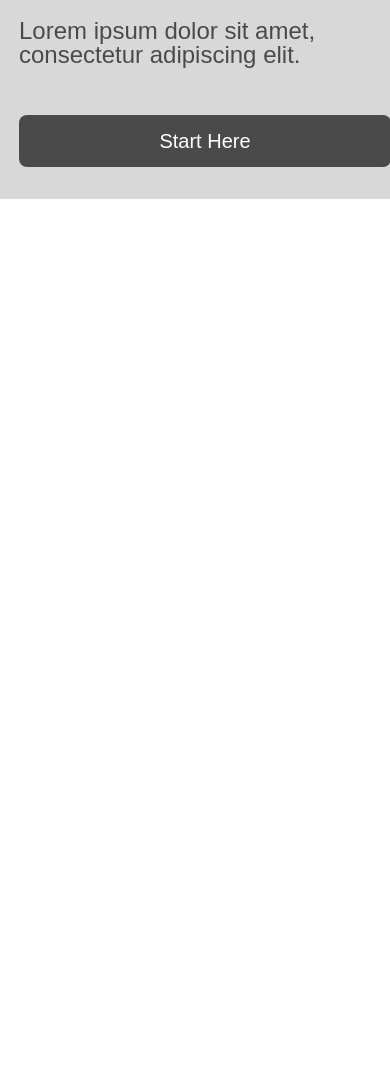
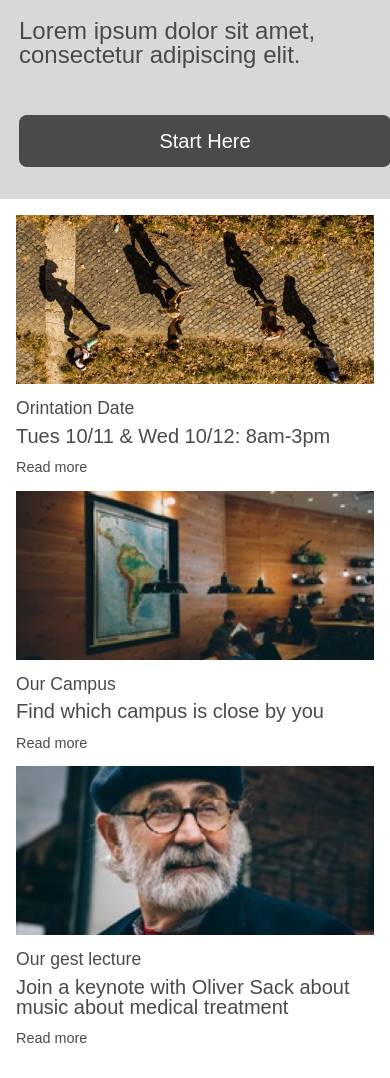
Before and after one commit to Thakorr/colmar, a plain HTML site: page index.html in a window 390 px wide. Shown: the part 544-1622 px from the top of the page. Before the commit the page ends 844 px from the top, so only its background shows below. Drawn offline with Linux system fonts and the light colour scheme; a web font is replaced by a local one.

Commit message:
banner 2

```diff
--- a/index.html
+++ b/index.html
@@ -27,7 +27,7 @@
       </nav>
   <!--MOBILE NAVBAR-->
       <nav class="mobile">
-        <a href="#"><img class="mobil-icon" src="./resources/images/ic-logo.svg" alt="Colmar Academy"/></a>
+        <a href="#"><img src="./resources/images/ic-logo.svg" alt="Colmar Academy"/></a>
         <a href="#"><i class="fas fa-school" alt="on campus"></i></a>
         <a href="#"><i class="fas fa-desktop" alt="online"></i></a>
         <a href="#"><i class="fas fa-user" alt="logon"></i></a>
@@ -50,6 +50,45 @@
     </div>
   </div>
   <!--BANNER2 CONTENT-->
+  <div class="banner2">
+    <div class="container">
+      <div class="leftside">
+        <img src="./resources/images/information-main.jpg" alt="man reading magazine"/>
+        <h2> It doesn't hurt to keep practicing</h2>
+        <p>"Curabitur vitae libero in ipsum porttitor consequat. Aliquam et commodo lectus, nec consequate neque. Sed non accumsan urna. Phasellus sed consequat ex. Etiam eget magna laoreet, efficitur dolor consequat, tristique ligula."</p>
+        <p class="signature">Emmanual, Sr Stratagist at Hiring.com</p>
+      </div>
+      <div class="rightside">
+      <div class="first-info box">
+        <img class="desktop" src="./resources/images/information-orientation.jpg" alt="brick walkway"/>
+        <img class="mobile" src="./resources/images/information-orientation-mobile.jpg" alt="brick walkway"/>
+        <div class="content">
+          <h6>Orintation Date</h6>
+          <p>Tues 10/11 & Wed 10/12: 8am-3pm</p>
+          <a href="#">Read more</a>
+        </div>
+      </div>
+      <div class="second-info box">
+        <img class="desktop" src="./resources/images/information-campus.jpg" alt="map hanging on a wall"/>
+        <img class="mobile" src="./resources/images/information-campus-mobile.jpg" alt="map hanging on a wall"/>
+        <div class="content">
+          <h6>Our Campus</h6>
+          <p>Find which campus is close by you</p>
+          <a href="link">Read more</a>
+        </div>
+      </div>
+      <div class="lecture box">
+        <img class="desktop" src="./resources/images/information-guest-lecture.jpg" alt="elderly man with a beard"/>
+        <img class="mobile" src="./resources/images/information-guest-lecture-mobile.jpg" alt="elderly man with a beard"/>
+        <div class="content">
+          <h6>Our gest lecture</h6>
+          <p>Join a keynote with Oliver Sack about music about medical treatment</p>
+          <a href="link">Read more</a>
+        </div>
+      </div>
+    </div>
+  </div>
+</div>
 </body>
 
 </html>
--- a/resources/css/style.css
+++ b/resources/css/style.css
@@ -41,8 +41,7 @@ h6 {
 }
 
 p {
-  font-weight: 400;
-  font-size: 1rem;
+  font-size: 1.25rem;
 }
 
 /* HEADER/NAVBAR CSS */
@@ -206,3 +205,124 @@ nav.mobile {
 }
 
 /* BANNER2 CSS */
+
+.banner2 .container {
+  display: flex;
+  justify-content: space-between;
+}
+
+.banner2 .leftside h2 {
+  padding-top: 2rem;
+}
+
+.banner2 .leftside p {
+  padding: 1.5rem 1.5rem 1.5rem 0;
+}
+
+.signature {
+  font-size: .75rem;
+}
+
+.content {
+  padding: 1rem 0;
+  width: 100%;
+}
+
+.content p {
+  padding-top: .5rem;
+}
+
+.content a {
+  color: #4a4a4a;
+  text-decoration: none;
+  font-size: .9rem;
+  display: block;
+  padding-top: .9rem;
+}
+
+.content a:hover {
+  color: #b22222;
+  text-decoration: underline;
+}
+
+.banner2 .rightside {
+  border-left: 1px solid #d8d8d8;
+  padding: 1rem 0 2rem 0;
+  display: flex;
+  justify-content: flex-start;
+  align-items: center;
+  flex-direction: column;
+}
+
+.box {
+  width: 100%;
+  display: flex;
+  justify-content: space-between;
+  align-items: center;
+}
+
+.box img.desktop {
+  width: 35%;
+  padding: 1rem;
+}
+
+.box img.mobile {
+  display: none;
+}
+
+.second-info {
+  border-top: 1px solid #d8d8d8;
+  border-bottom: 1px solid #d8d8d8;
+}
+
+.lecture {
+  background-color: #d8d8d8;
+}
+
+@media only screen and (max-width: 480px) {
+  .banner2 .leftside {
+    display: none;
+  }
+
+  .banner2 .rightside {
+    border-left: 0px;
+    padding: 1rem 1rem 2rem 1rem;
+    display: flex;
+    justify-content: flex-start;
+    align-items: center;
+    flex-direction: column;
+  }
+
+  .lecture {
+    background-color: #ffffff;
+  }
+
+  .second-info {
+    border-top: 0;
+    border-bottom: 0;
+    margin: 1rem 0;
+  }
+
+  .box {
+    width: 100%;
+    display: flex;
+    justify-content: space-between;
+    align-items: center;
+    flex-direction: column;
+  }
+
+  .box img.desktop {
+    display: none;
+  }
+
+  .box img.mobile {
+    display: flex;
+    width: 100%;
+  }
+
+  .content {
+    padding: 0;
+    width: 100%;
+    margin-top: 1rem;
+  }
+}
```
